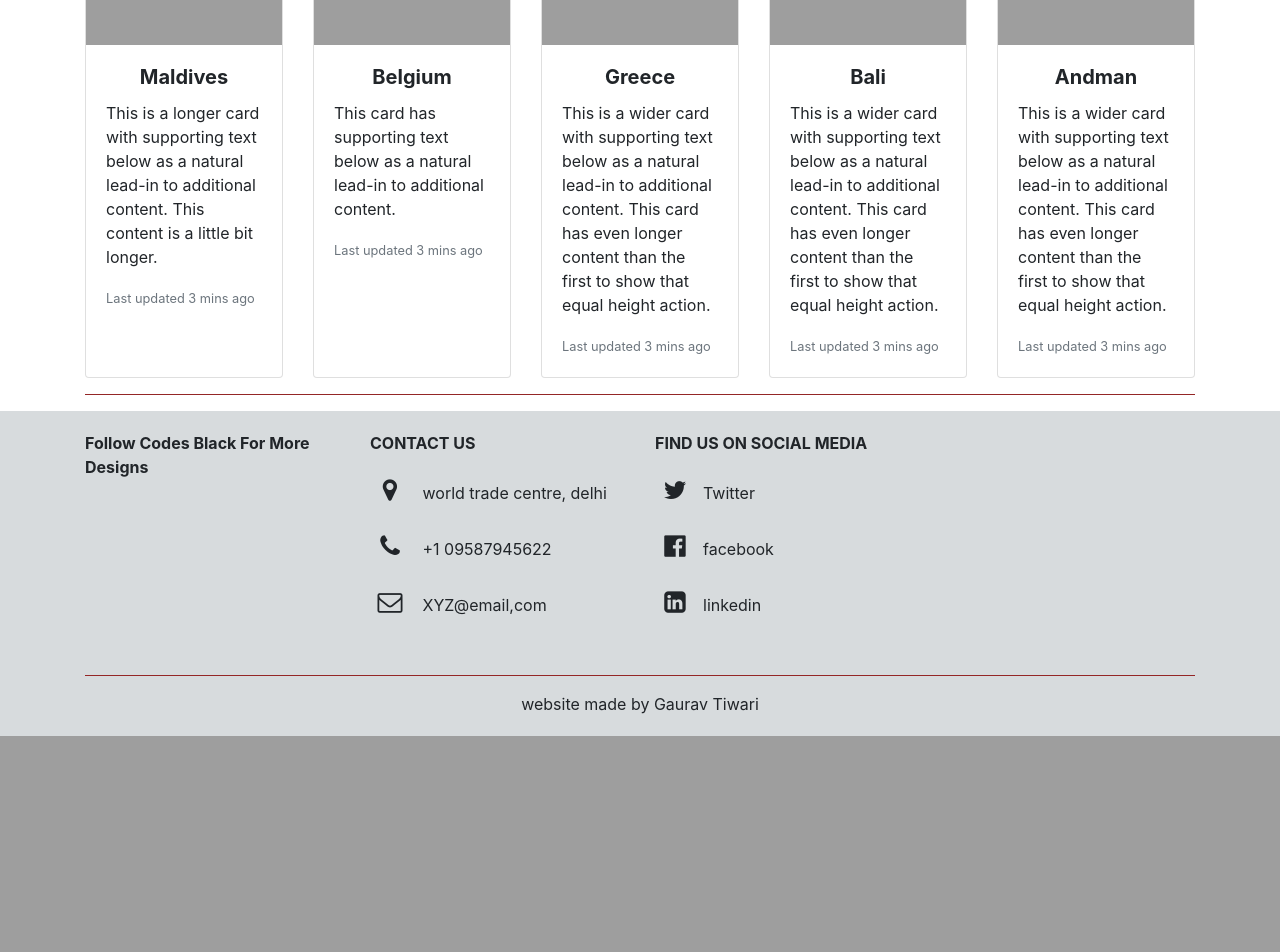
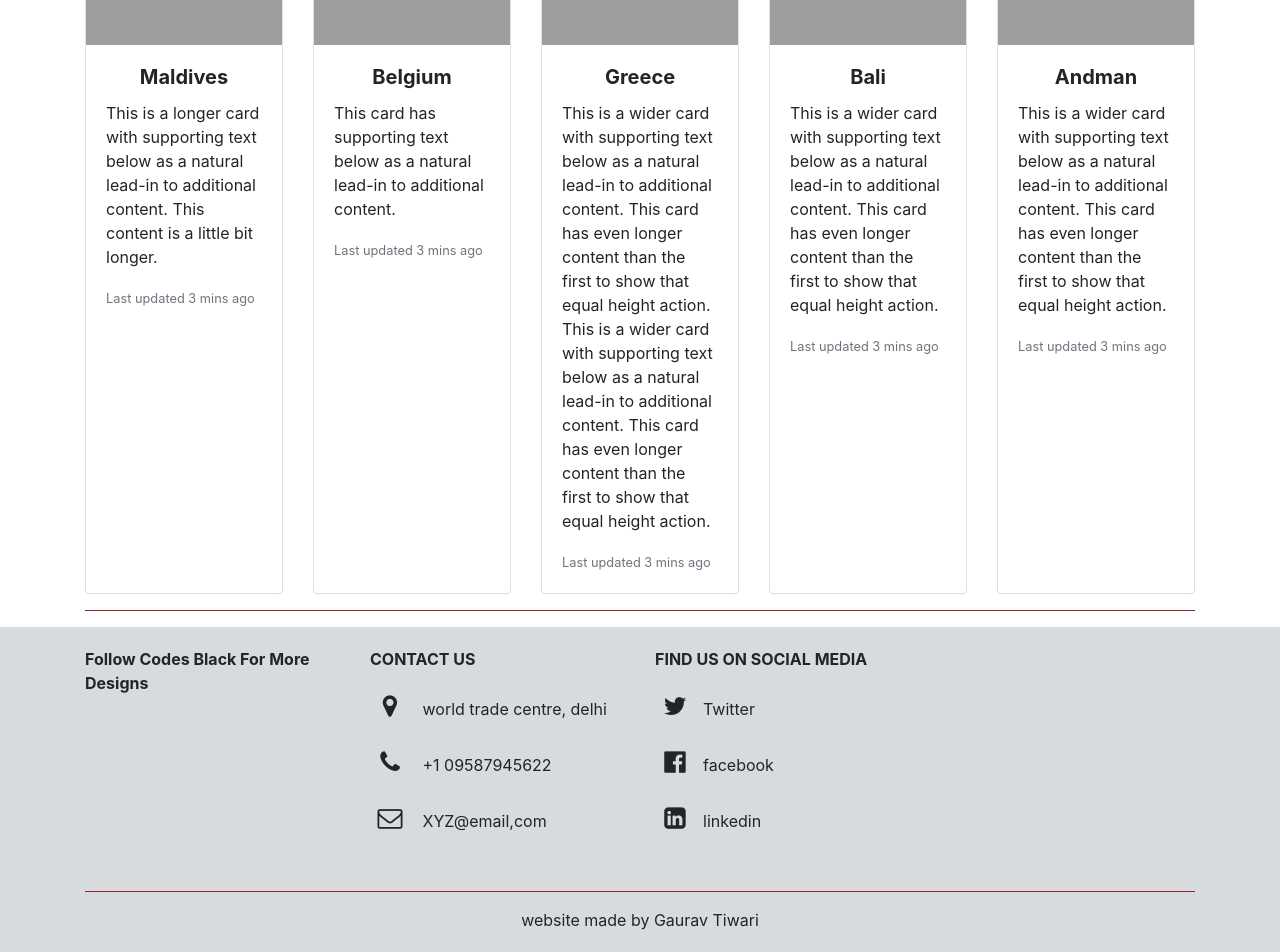
Before and after one commit to gauravtwr/cbhotel, a PHP site: page / in a window 1280 px wide. Shown: the part 928-1880 px from the top of the page. Before the commit the page ends 1664 px from the top, so only its background shows below. Run offline with PHP 8.4, Linux system fonts and the light colour scheme; grey boxes are pictures that could not be loaded.

Commit message:
edit some text for testing

```diff
--- a/index.html
+++ b/index.html
@@ -15,14 +15,15 @@
 
 </head>
 <body>
-	<section id="nav-bar">
+
+<section id="nav-bar">
 		<div class="bgimage">
 
                   <!-- Just an image -->
 
 		 <nav class="navbar navbar-expand-lg navbar-light">
         <a class="navbar-brand" href="#">
-                <img src="F:\work\hotel\Taj1.PNG">
+                <img src="F:\work\hotel\images\Taj1.PNG">
               </a>
   <button class="navbar-toggler" type="button" data-toggle="collapse" data-target="#navbarSupportedContent" aria-controls="navbarSupportedContent" aria-expanded="false" aria-label="Toggle navigation">
     <i class="fa fa-bars" aria-hidden="true"></i>
@@ -72,9 +73,9 @@
 
     </ul>
   </div>
-</nav>
-</div>
-	</section>
+  </nav>
+  </div>
+</section>
 
 <section id="banner">
 <div id="carouselExampleCaptions" class="carousel slide" data-ride="carousel">
@@ -85,21 +86,21 @@
   </ol>
   <div class="carousel-inner">
     <div class="carousel-item active">
-      <img src="C:\Users\gautam\Desktop\hotel\r1.jpg" class="d-block w-100" alt="...">
+      <img src="F:\work\hotel\images\r1.jpg" class="d-block w-100" alt="...">
       <div class="carousel-caption d-none d-md-block">
         <h5>First slide label</h5>
         <p>Nulla vitae elit libero, a pharetra augue mollis interdum.</p>
       </div>
     </div>
     <div class="carousel-item">
-      <img src="C:\Users\gautam\Desktop\hotel\r2.jpg" class="d-block w-100" alt="...">
+      <img src="F:\work\hotel\images\r2.jpg" class="d-block w-100" alt="...">
       <div class="carousel-caption d-none d-md-block">
         <h5>Second slide label</h5>
         <p>Lorem ipsum dolor sit amet, consectetur adipiscing elit.</p>
       </div>
     </div>
     <div class="carousel-item">
-      <img src="C:\Users\gautam\Desktop\hotel\r3.jpg" class="d-block w-100" alt="...">
+      <img src="F:\work\hotel\images\r3.jpg" class="d-block w-100" alt="...">
       <div class="carousel-caption d-none d-md-block">
         <h5>Third slide label</h5>
         <p>Praesent commodo cursus magna, vel scelerisque nisl consectetur.</p>
@@ -127,7 +128,7 @@
 <section class="container">
   <div class="card-deck">
   <div class="card">
-    <img src="C:\Users\gautam\Desktop\hotel\1.jpg" class="card-img-top" alt="...">
+    <img src="F:\work\hotel\images\1.jpg" class="card-img-top" alt="...">
     <div class="card-body">
       <h5 class="card-title"><b>maldives</b></h5>
       <p class="card-text">This is a longer card with supporting text below as a natural lead-in to additional content. This content is a little bit longer.</p>
@@ -135,7 +136,7 @@
     </div>
   </div>
   <div class="card">
-    <img src="C:\Users\gautam\Desktop\hotel\2.jpg" class="card-img-top" alt="...">
+    <img src="F:\work\hotel\images\2.jpg" class="card-img-top" alt="...">
     <div class="card-body">
       <h5 class="card-title"><b>belgium</b></h5>
       <p class="card-text">This card has supporting text below as a natural lead-in to additional content.</p>
@@ -143,16 +144,17 @@
     </div>
   </div>
   <div class="card">
-    <img src="C:\Users\gautam\Desktop\hotel\3.jpg" class="card-img-top" alt="...">
+    <img src="F:\work\hotel\images\3.jpg" class="card-img-top" alt="...">
     <div class="card-body">
       <h5 class="card-title"><b>greece</b></h5>
-      <p class="card-text">This is a wider card with supporting text below as a natural lead-in to additional content. This card has even longer content than the first to show that equal height action.</p>
+      <p class="card-text">This is a wider card with supporting text below as a natural lead-in to additional content. This card has even longer content than the first to show that equal height action.
+      This is a wider card with supporting text below as a natural lead-in to additional content. This card has even longer content than the first to show that equal height action.</p>
       <p class="card-text"><small class="text-muted">Last updated 3 mins ago</small></p>
     </div>
   </div>
 
   <div class="card">
-    <img src="C:\Users\gautam\Desktop\hotel\4.jpg" class="card-img-top" alt="...">
+    <img src="F:\work\hotel\images\4.jpg" class="card-img-top" alt="...">
     <div class="card-body">
       <h5 class="card-title"><b>bali</b></h5>
       <p class="card-text">This is a wider card with supporting text below as a natural lead-in to additional content. This card has even longer content than the first to show that equal height action.</p>
@@ -161,7 +163,7 @@
   </div>
 
   <div class="card">
-    <img src="C:\Users\gautam\Desktop\hotel\5.jpg" class="card-img-top" alt="...">
+    <img src="F:\work\hotel\images\5.jpg" class="card-img-top" alt="...">
     <div class="card-body">
       <h5 class="card-title"><b>andman</b></h5>
       <p class="card-text">This is a wider card with supporting text below as a natural lead-in to additional content. This card has even longer content than the first to show that equal height action.</p>
```
Also changed, not shown: style.css (+0 -31 lines).
